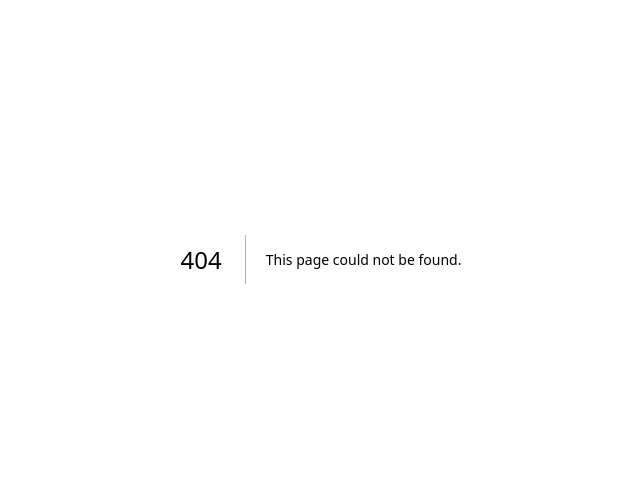
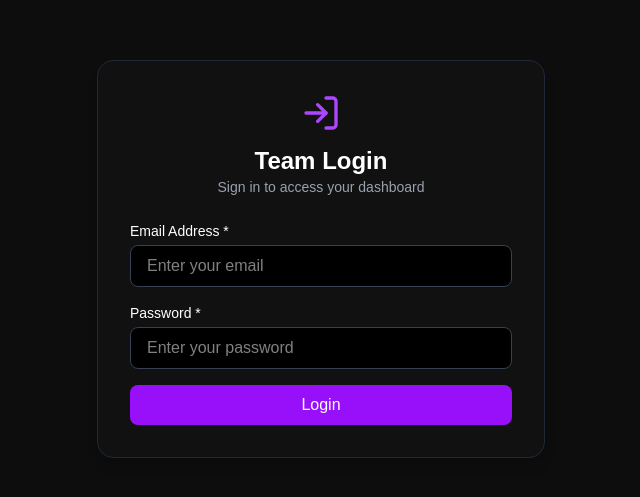
Before and after one commit to Noel1214/hackathon-it, a Next.js app: page /login in a window 1280 px wide. Before the commit this address had no page. Shown: the part 141-638 px from the top of the page, without its empty margins (319-959 px from the left). Built offline with nearby package versions, Linux system fonts and the light colour scheme.

Commit message:
login frontend (done)

```diff
--- /dev/null
+++ b/app/login/page.tsx
@@ -0,0 +1,104 @@
+"use client";
+
+import { useState } from "react";
+import { useRouter } from "next/navigation";
+import { LuLogIn } from "react-icons/lu";
+
+export default function LoginPage() {
+    const [email, setEmail] = useState("");
+    const [password, setPassword] = useState("");
+    const [loading, setLoading] = useState(false);
+    const [error, setError] = useState("");
+    const router = useRouter();
+
+    const handleLogin = async (e: React.FormEvent) => {
+        e.preventDefault();
+        setError("");
+        setLoading(true);
+
+        try {
+            const res = await fetch("/api/login", {
+                method: "POST",
+                headers: { "Content-Type": "application/json" },
+                body: JSON.stringify({ email, password }),
+            });
+
+            const data = await res.json();
+
+            if (!res.ok) {
+                setError(data.error || "Login failed");
+            } else {
+                // Save team info (optional, since token is in cookie)
+                localStorage.setItem("team", JSON.stringify(data.team));
+                router.push("/dashboard");
+            }
+        } catch (err) {
+            console.error("Login error:", err);
+            setError("Something went wrong.");
+        } finally {
+            setLoading(false);
+        }
+    };
+
+    return (
+        <div className="min-h-screen flex items-center justify-center bg-[#0d0d0d] p-6">
+            <div className="bg-[#111] rounded-2xl shadow-lg p-8 w-full max-w-md border border-gray-800">
+                {/* Header */}
+                <div className="flex flex-col items-center mb-6">
+                    <LuLogIn size={40} className="text-purple-500 mb-3" />
+                    <h2 className="text-2xl font-playfair font-semibold text-white text-center">
+                        Team Login
+                    </h2>
+                    <p className="text-gray-400 text-sm text-center">
+                        Sign in to access your dashboard
+                    </p>
+                </div>
+
+                {/* Form */}
+                <form onSubmit={handleLogin} className="space-y-4">
+                    {error && (
+                        <p className="text-red-500 text-sm text-center bg-red-500/10 p-2 rounded-lg">
+                            {error}
+                        </p>
+                    )}
+
+                    <div>
+                        <label className="block text-sm font-medium text-white mb-1">
+                            Email Address *
+                        </label>
+                        <input
+                            type="email"
+                            value={email}
+                            onChange={(e) => setEmail(e.target.value)}
+                            placeholder="Enter your email"
+                            className="w-full rounded-lg bg-black border border-gray-700 text-white px-4 py-2 focus:outline-none focus:border-purple-500"
+                            required
+                        />
+                    </div>
+
+                    <div>
+                        <label className="block text-sm font-medium text-white mb-1">
+                            Password *
+                        </label>
+                        <input
+                            type="password"
+                            value={password}
+                            onChange={(e) => setPassword(e.target.value)}
+                            placeholder="Enter your password"
+                            className="w-full rounded-lg bg-black border border-gray-700 text-white px-4 py-2 focus:outline-none focus:border-purple-500"
+                            required
+                        />
+                    </div>
+
+                    <button
+                        type="submit"
+                        disabled={loading}
+                        className="w-full flex items-center justify-center px-4 py-2 bg-purple-600 text-white rounded-lg hover:bg-purple-700 transition disabled:opacity-50"
+                    >
+                        {loading ? "Logging in..." : "Login"}
+                    </button>
+                </form>
+            </div>
+        </div>
+    );
+}
```
